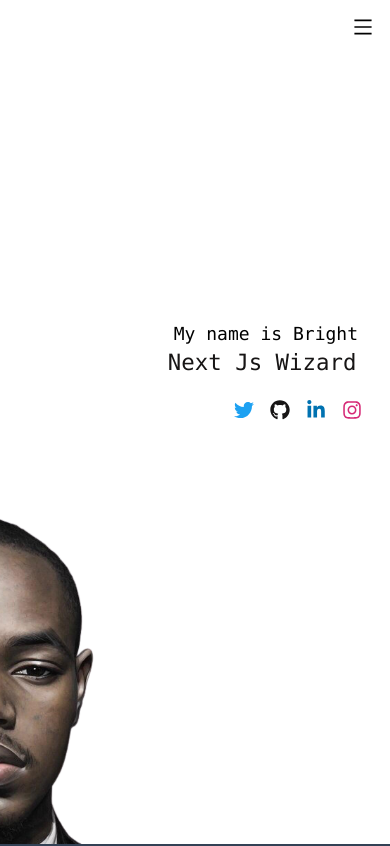
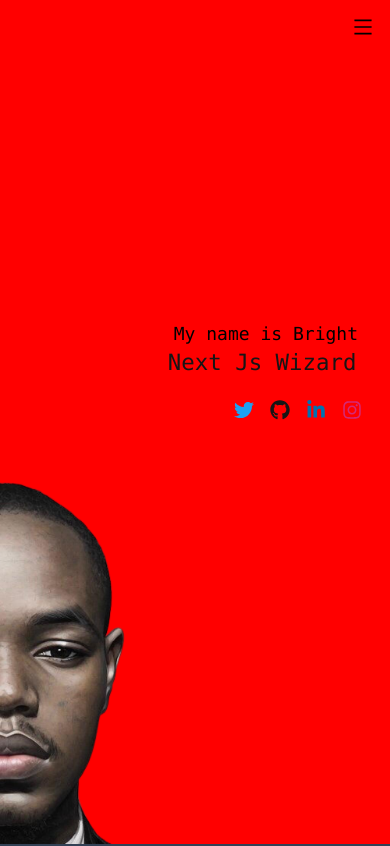
Before and after one commit to cozyCodr/deploy_portfolio, a React (Vite) app: page / in a window 390 px wide. Shown: the top 846 px of the page. Built offline with nearby package versions, Linux system fonts and the light colour scheme.

Commit message:
fix attempt 1

```diff
--- a/src/components/Main.jsx
+++ b/src/components/Main.jsx
@@ -6,9 +6,11 @@ const Main = () => {
   console.log(window.innerWidth);
   return (
     <div id="main" className="w-full">
-      <div className="homeImage h-screen md:mt-0  flex justify-center   ">
+      <div className="homeImage md:mt-0  flex justify-center   ">
         {window.innerWidth < 575 ? (
-          <img className="mobileImg" src="bg.png" />
+          <div className="mobileImgContainer">
+            <img className="mobileImage" src="bg.png" />
+          </div>
         ) : (
           ""
         )}
--- a/src/index.css
+++ b/src/index.css
@@ -10,6 +10,7 @@
 
 .homeImage {
   width: 100%;
+  height: 100vh;
   background-image: url("assets/bg.png");
   background-repeat: no-repeat;
   background-attachment: fixed;
@@ -23,12 +24,16 @@
   }
 }
 
-.mobileImg {
+.mobileImgContainer {
+  background: red;
+  width: 100%;
+  height: 100vh;
+}
+
+.mobileImage {
   position: absolute;
   bottom: 0;
   left: -50%;
-  width: 22rem;
-  height: auto;
 }
 
 .nextPage {
```
